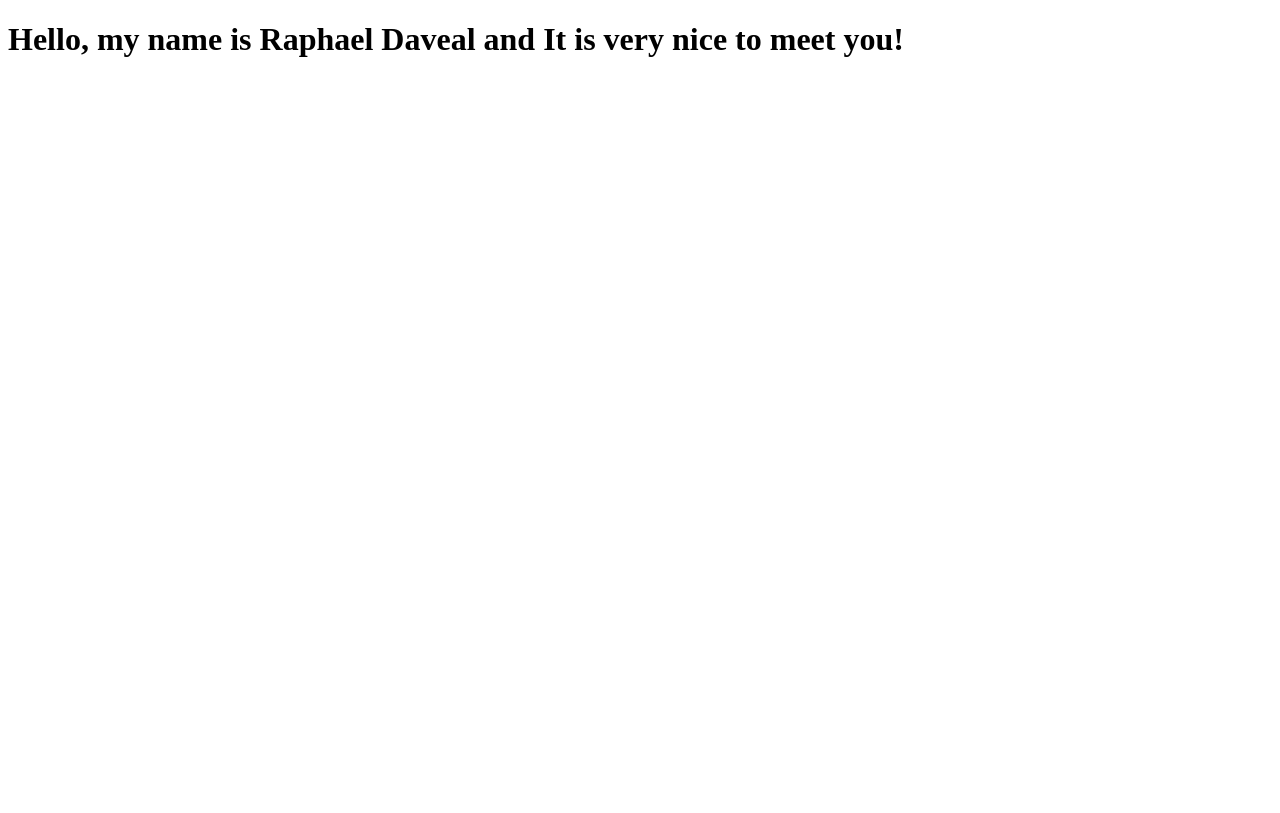
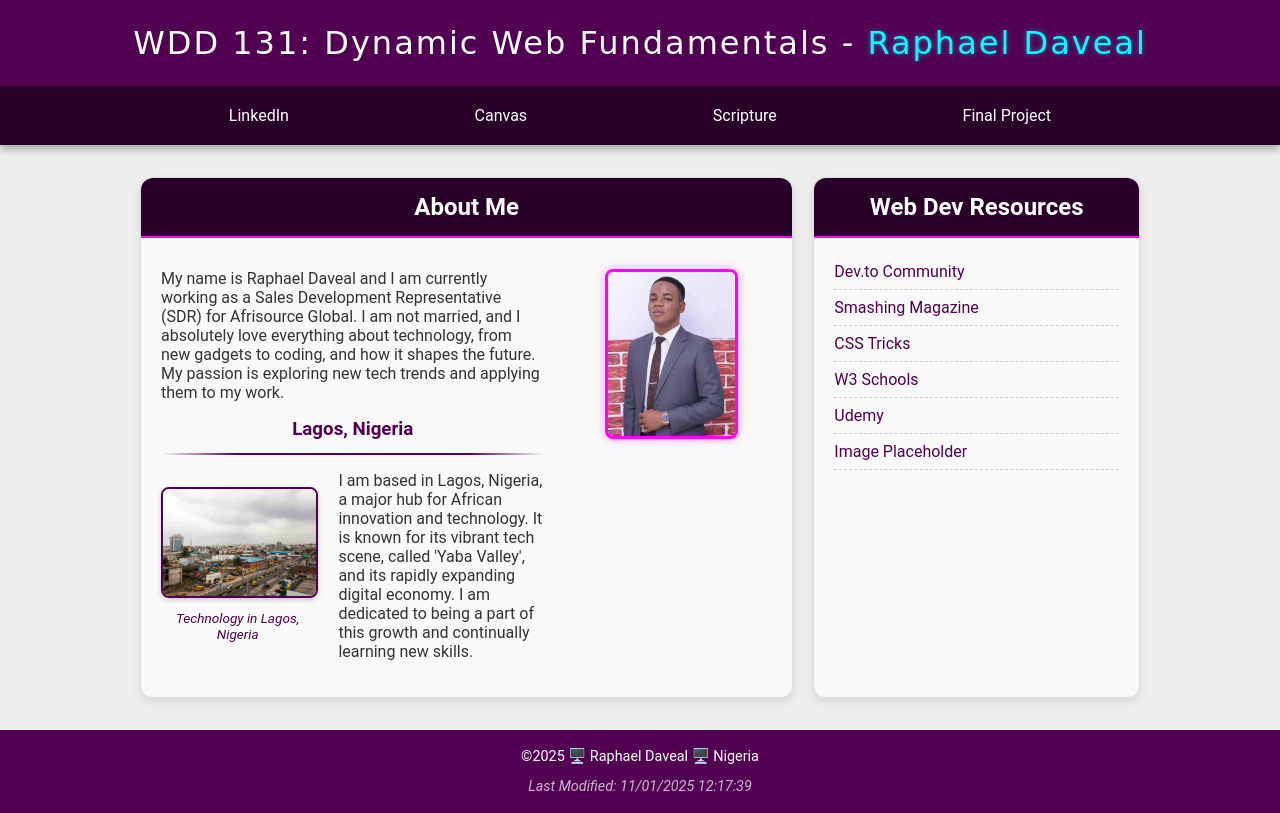
Before and after one commit to Daveralphy/wdd131, a plain HTML site: page index.html in a window 1280 px wide. Drawn offline with Linux system fonts and the light colour scheme.

Commit message:
Week 1 Home Page

```diff
--- a/index.html
+++ b/index.html
@@ -1,11 +1,78 @@
 <!DOCTYPE html>
-<html lang="en">
+<html lang="en-US">
 <head>
     <meta charset="UTF-8">
     <meta name="viewport" content="width=device-width, initial-scale=1.0">
-    <title>Welcome page</title>
-</head>
+    <title>WDD 131: Dynamic Web Fundamentals - Raphael Daveal</title>
+    <meta name="description" content="WDD 131: Dynamic Web Fundamentals - Raphael Daveal. This page serves as an introduction, biography, and resource summary for the course, focusing on my love for technology.">
+    <meta name="author" content="Raphael Daveal">
+    <link rel="stylesheet" href="styles/base.css">
+    <script src="scripts/getdates.js" defer></script>
+    </head>
 <body>
-    <h1>Hello, my name is Raphael Daveal and It is very nice to meet you!</h1>
-</body>
+        <header>
+        <span id="course-title">WDD 131: Dynamic Web Fundamentals - <span class="name-highlight">Raphael Daveal</span></span>
+        <nav>
+            <ul>
+                <li><a href="https://www.linkedin.com/in/daveralphy" target="_blank">LinkedIn</a></li>
+                <li><a href="https://byupw.instructure.com/" target="_blank">Canvas</a></li>
+                <li><a href="https://www.churchofjesuschrist.org/study/scriptures/bofm/1-ne/3?lang=eng&id=p7#p7" target="_blank">Scripture</a></li>
+                <li><a href="your-final-project-folder/" target="_blank">Final Project</a></li>
+            </ul>
+        </nav>
+    </header>
+
+    <main>
+
+        <section class="card about-me-card">
+            <h2>About Me</h2>
+
+            <div class="card-content-wrapper">
+                <div class="bio-text">
+                    <p>My name is Raphael Daveal and I am currently working as a Sales Development Representative (SDR) for Afrisource Global.
+                        I am not married, and I absolutely love everything about technology, from new gadgets to coding, and how it shapes the
+                        future. My passion is exploring new tech trends and applying them to my work.</p>
+
+                    <h3>Lagos, Nigeria</h3>
+
+                    <figure>
+                        <img src="images/yaba-valley.jpg" alt="An Image of Yaba Valley" loading="lazy">
+                        <figcaption>Technology in Lagos, Nigeria</figcaption>
+                    </figure>
+
+                    <p>I am based in Lagos, Nigeria, a major hub for African innovation and technology. It is known for its vibrant
+                        tech scene, called 'Yaba Valley', and its rapidly expanding digital economy. I am dedicated to being a part
+                        of this growth and continually learning new skills.</p>
+                </div>
+
+                <figure class="profile-pic">
+                    <img src="images/profile-pic.jpg" alt="My profile picture" loading="lazy">
+                </figure>
+            </div>
+
+        </section>
+
+        <section class="card resources-card">
+            <h2>Web Dev Resources</h2>
+            <ul>
+                <li><a href="https://dev.to/" target="_blank">Dev.to Community</a></li>
+                <li><a href="https://www.smashingmagazine.com/" target="_blank">Smashing Magazine</a></li>
+                <li><a href="https://css-tricks.com/" target="_blank">CSS Tricks</a></li>
+                <li><a href="https://www.w3schools.com/" target="_blank">W3 Schools</a></li>
+                <li><a href="https://www.udemy.com/" target="_blank">Udemy</a></li>
+                <li><a href="https://placeholder.com/" target="_blank">Image Placeholder</a></li>
+            </ul>
+        </section>
+
+    </main>
+
+    <footer>
+        <p>
+            &copy;<span id="currentyear"></span> 🖥️ Raphael Daveal 🖥️ Nigeria
+        </p>
+        <p id="lastModified">
+            </p>
+    </footer>
+
+    </body>
 </html>
--- /dev/null
+++ b/scripts/getdates.js
@@ -0,0 +1,10 @@
+const currentYearSpan = document.getElementById("currentyear");
+if (currentYearSpan) {
+    const today = new Date();
+    currentYearSpan.textContent = today.getFullYear();
+}
+
+const lastModifiedP = document.getElementById("lastModified");
+if (lastModifiedP) {
+    lastModifiedP.textContent = `Last Modified: ${document.lastModified}`;
+}
--- /dev/null
+++ b/styles/base.css
@@ -0,0 +1,248 @@
+:root {
+    --color-primary: #520052;
+    --color-secondary: #ff00ff;
+    --color-accent-high-vis: #00ffff;
+    --color-text-light: #ffffff;
+    --color-text-dark: #333333;
+    --color-card-bg: #f9f9f9;
+    --font-display: 'Monoton', cursive;
+    --font-body: 'Roboto', sans-serif;
+    --max-width: 1000px;
+    --color-nav-dark: #280028;
+}
+
+body {
+    font-family: var(--font-body);
+    margin: 0;
+    padding: 0;
+    background-color: #eee;
+    color: var(--color-text-dark);
+}
+
+header {
+    background-color: var(--color-primary);
+    color: var(--color-text-light);
+    padding-top: 1.5rem;
+    padding-bottom: 0;
+    box-shadow: 0 4px 8px rgba(0, 0, 0, 0.3);
+    text-align: center;
+}
+
+#course-title {
+    display: block;
+    font-family: var(--font-display);
+    font-size: clamp(1.2rem, 3vw, 2rem);
+    margin-bottom: 1.5rem;
+    color: var(--color-text-light);
+    letter-spacing: 2px;
+}
+
+.name-highlight {
+    color: var(--color-accent-high-vis);
+    text-shadow: 0 0 5px rgba(0, 255, 255, 0.5);
+}
+
+nav {
+    background-color: var(--color-nav-dark);
+    padding: 0.75rem 0;
+}
+
+nav ul {
+    list-style: none;
+    padding: 0 1rem;
+    margin: 0 auto;
+    max-width: var(--max-width);
+    display: flex;
+    justify-content: space-around;
+    gap: 0.5rem;
+}
+
+nav a {
+    text-decoration: none;
+    color: var(--color-text-light);
+    font-weight: 400;
+    padding: 0.5rem 0.5rem;
+    display: block;
+    transition: background-color 0.3s ease, color 0.3s ease, transform 0.1s ease;
+    border-radius: 5px;
+}
+
+nav a:hover {
+    background-color: var(--color-secondary);
+    color: var(--color-primary);
+    transform: translateY(-2px);
+    box-shadow: 0 2px 5px rgba(255, 0, 255, 0.5);
+}
+
+h1 {
+    text-align: center;
+    color: var(--color-primary);
+    margin: 2rem auto 1rem;
+    font-size: 2.5rem;
+    max-width: var(--max-width);
+}
+
+main {
+    max-width: var(--max-width);
+    margin: 2rem auto;
+    padding: 0 1rem;
+    display: grid;
+    grid-template-columns: 1fr;
+    gap: 20px;
+}
+
+@media (min-width: 768px) {
+    main {
+        grid-template-columns: 2fr 1fr;
+    }
+}
+
+.card {
+    background-color: var(--color-card-bg);
+    border: 1px solid #ddd;
+    border-radius: 12px;
+    padding: 0;
+    padding-bottom: 20px;
+    box-shadow: 0 4px 10px rgba(0, 0, 0, 0.1);
+    color: var(--color-text-dark);
+}
+
+.card h2 {
+    font-size: 1.5rem;
+    background-color: var(--color-nav-dark);
+    color: var(--color-text-light);
+    text-align: center;
+    margin: 0;
+    padding: 15px 20px;
+    border-top-left-radius: 12px;
+    border-top-right-radius: 12px;
+    border-bottom: 2px solid var(--color-secondary);
+    margin-bottom: 15px;
+}
+
+.about-me-card .card-content-wrapper {
+    padding: 0 20px;
+}
+
+.resources-card ul {
+    list-style: none;
+    padding: 0 20px;
+}
+
+.bio-text h3 {
+    text-align: center;
+    color: var(--color-primary);
+    margin: 0 0 1rem 0;
+    position: relative;
+    padding-bottom: 15px; /* Added space for the pseudo-element line */
+}
+
+.bio-text h3::after {
+    content: "";
+    display: block;
+    position: absolute;
+    bottom: 0;
+    left: 0;
+    right: 0;
+    height: 2px;
+    /* Create the fading line effect using a linear gradient */
+    background: linear-gradient(
+        to right,
+        transparent 0%,
+        var(--color-primary) 20%,
+        var(--color-primary) 80%,
+        transparent 100%
+    );
+}
+
+.about-me-card .card-content-wrapper {
+    display: flex;
+    flex-direction: column;
+    gap: 20px;
+}
+
+@media (min-width: 600px) {
+    .about-me-card .card-content-wrapper {
+        flex-direction: row;
+    }
+    .bio-text {
+        flex: 3;
+    }
+    .profile-pic {
+        flex: 1;
+    }
+}
+
+.profile-pic img {
+    width: 100%;
+    max-width: 250px;
+    height: auto;
+    display: block;
+    border-radius: 8px;
+    border: 3px solid var(--color-secondary);
+    box-shadow: 0 0 10px rgba(255, 0, 255, 0.4);
+}
+
+.bio-text figure {
+    float: left;
+    margin: 1rem 1.5rem 1rem 0;
+    max-width: 40%;
+    text-align: center;
+}
+
+.bio-text figure figcaption {
+    font-size: 0.85rem;
+    font-style: italic;
+    color: var(--color-primary);
+    margin-top: 0.5rem;
+}
+
+.bio-text figure img {
+    max-width: 100%;
+    height: auto;
+    border-radius: 8px;
+    border: 2px solid var(--color-primary);
+    box-shadow: 0 2px 5px rgba(0, 0, 0, 0.2);
+}
+
+.bio-text::after {
+    content: "";
+    display: table;
+    clear: both;
+}
+
+.resources-card li {
+    padding: 8px 0;
+    border-bottom: 1px dashed #ccc;
+}
+
+.resources-card li a {
+    color: var(--color-primary);
+    text-decoration: none;
+    transition: color 0.2s ease;
+}
+
+.resources-card li a:hover {
+    color: var(--color-secondary);
+    text-decoration: underline;
+}
+
+footer {
+    background-color: var(--color-primary);
+    color: var(--color-text-light);
+    text-align: center;
+    padding: 1rem;
+    margin-top: 2rem;
+    font-size: 0.9rem;
+    line-height: 1.5;
+}
+
+footer p {
+    margin: 0;
+}
+
+#lastModified {
+    opacity: 0.7;
+    font-style: italic;
+    padding-top: 0.5rem;
+}
```
Also changed, not shown: images/profile-pic.jpg (added), images/yaba-valley.jpg (added).
